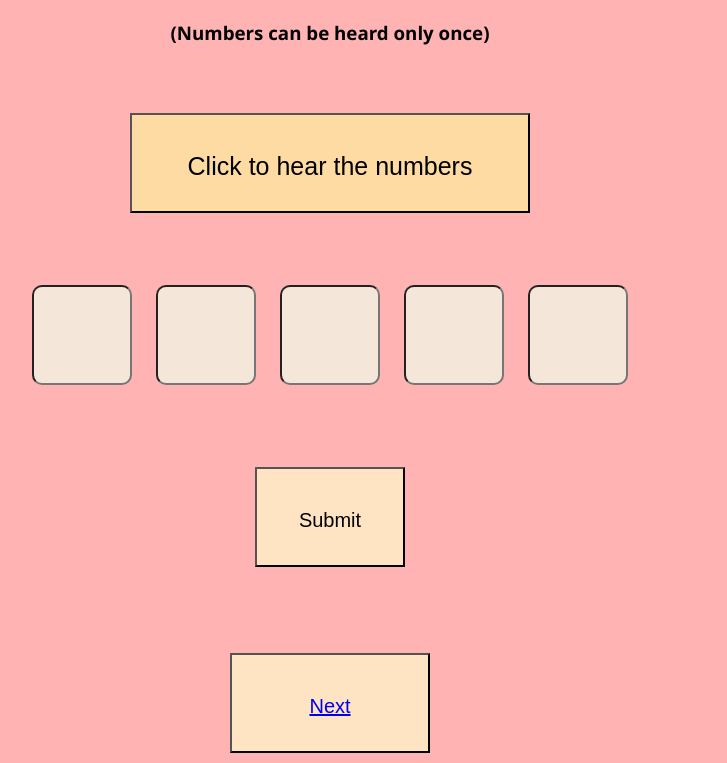
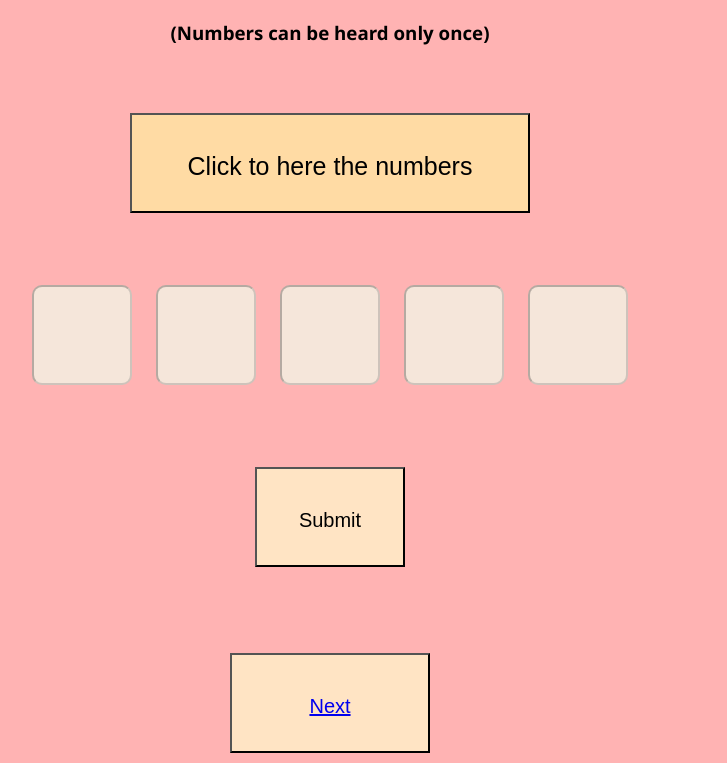
Before and after one commit to noughtsamar/CONFUSION, a plain HTML site: page main/main/Repeating/repeating.html in a window 1280 px wide. Shown: the part 49-812 px from the top of the page, without its empty margins (310-1037 px from the left). Drawn offline with Linux system fonts and the light colour scheme.

Commit message:
Update repeating.html

```diff
--- a/main/main/Repeating/repeating.html
+++ b/main/main/Repeating/repeating.html
@@ -71,6 +71,12 @@ button
                 if (!num) return;
                 PlayNumber();
                 setTimeout(function() { playAudio(num - 1); }, 1500);
+                setTimeout(function() {
+                var ele=document.getElementsByClassName("text-input");
+                for(i in ele)
+                {
+                    ele[i].disabled=false;
+                }}, 7500);
             }
             function getnum() {
     var input = document.getElementsByName('array[]');
@@ -99,18 +105,18 @@ button
         <h1 style="text-align: center;">Enter the numbers in the said sequence</h1>
         <h3 style="text-align: center;">(Numbers can be heard only once)</h3>
         <div style="text-align: center;">
-            <button onclick="return playAudio(5);">Click to hear the numbers</button>
+            <button onclick="return playAudio(5);">Click to here the numbers</button>
             <br>
             <br>
             <div class="text-container">
                 <form class="input" action="index.html" method="post">
 
                     <div class="input1">
-                        <input class="text-input"type="text" name="array[]" value="" />
-                        <input class="text-input"type="text" name="array[]" value="" />
-                        <input class="text-input"type="text" name="array[]" value="" />
-                        <input class="text-input"type="text" name="array[]" value="" />
-                        <input class="text-input"type="text" name="array[]" value="" />
+                        <input class="text-input"type="text" name="array[]" value="" disabled/>
+                        <input class="text-input"type="text" name="array[]" value="" disabled/>
+                        <input class="text-input"type="text" name="array[]" value="" disabled/>
+                        <input class="text-input"type="text" name="array[]" value="" disabled/>
+                        <input class="text-input"type="text" name="array[]" value="" disabled/>
                     </div>
                     <br>
                     <button type="button" name="button" onclick="getnum()" class="input2" style="width: 150px;">Submit</button>
@@ -119,7 +125,7 @@ button
         </div>
         <div style="text-align: center;">
             <button type="button" name="button" class="input2">
-                <a href="../stroop/index.html">Next</a>
+                <a href="/Kodikon/main/stroop/index.html">Next</a>
             </button>
         </div>
 
```
